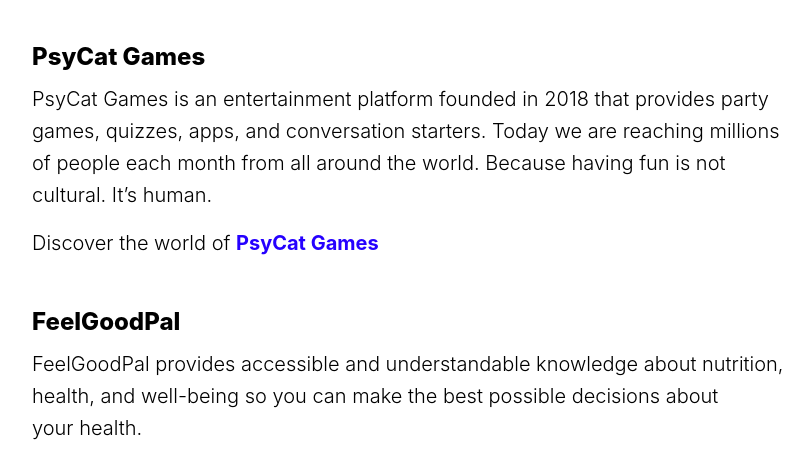
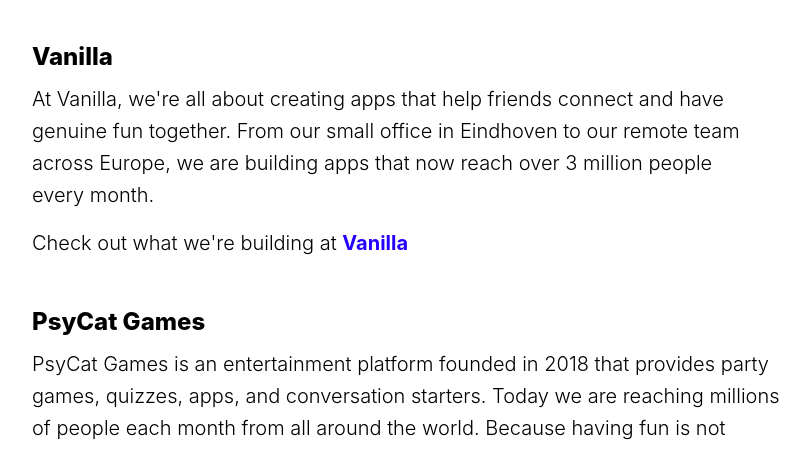
Before and after one commit to danielhannih/danielhannih-com, a plain HTML site: page docs/index.html in a window 1280 px wide. Shown: the part 349-799 px from the top of the page, without its empty margins (232-1044 px from the left). Drawn offline with Linux system fonts and the light colour scheme.

Commit message:
Update index.html

```diff
--- a/docs/index.html
+++ b/docs/index.html
@@ -171,6 +171,10 @@
     <p>born Daniel Johannes Albert Mitteregger — living and working in Graz, Austria. I design, paint, code & create fun stuff.</p>
     <h2>👨‍💻 Current Projects</h2>
 
+    <h3>Vanilla</h3>
+    <p>At Vanilla, we're all about creating apps that help friends connect and have genuine fun together. From our small office in Eindhoven to our remote team across Europe, we are building apps that now reach over 3 million people every month.</p>
+    <p>Check out what we're building at <a target="_blank" href="https://www.vanilla.nl" title="Visit Vanilla">Vanilla</a></p>
+
     <h3>PsyCat Games</h3>
     <p>PsyCat Games is an entertainment platform founded in 2018 that provides party games, quizzes, apps, and conversation starters. Today we are reaching millions of people each month from all around the world. Because having fun is not cultural. It’s human.</p>
     <p>Discover the world of <a target="_blank" href="https://psycatgames.com" title="Visit PsyCat Games">PsyCat Games</a></p>
```
